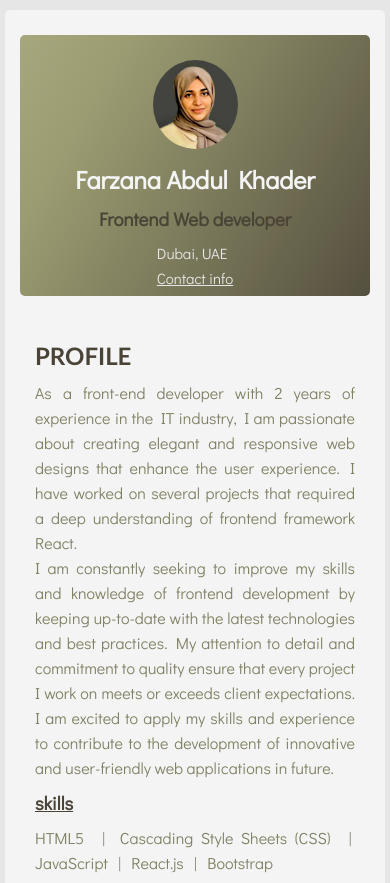
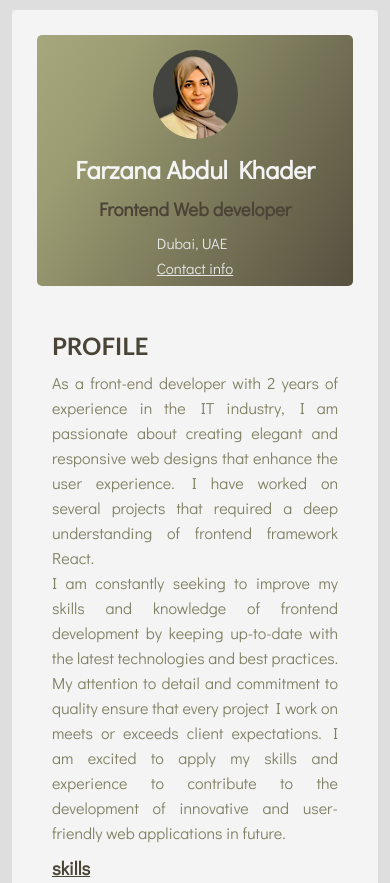
Before and after one commit to farzanabdulkhader/Online-Resume, a plain HTML site: page index.html in a window 390 px wide. Shown: the top 883 px of the page. Drawn offline with Linux system fonts and the light colour scheme; a web font is replaced by a local one.

Commit message:
Add files via upload

```diff
--- a/index.html
+++ b/index.html
@@ -31,7 +31,7 @@
         <section>
         <!-- ///////////////////////////////////////////////// -->
         <h2>PROFILE</h2>
-        <p>As a front-end developer with 2 years of experience in the IT industry,
+        <p class="justify">As a front-end developer with 2 years of experience in the IT industry,
             I am passionate about creating elegant and responsive web designs that
             enhance the user experience.
             <!-- My expertise includes building and maintaining
@@ -59,7 +59,7 @@
         <h3>IT Administrator</h3>
         <h5>Sohul Al Siji General Trading L.L.C&nbsp; &#8226; &nbsp;Dubai, UAE</h5>
         <h4>Jun 2017 - Jul 2019</h4>
-            <ul class="left-indent">
+            <ul class="left-indent justify">
                 <li>Troubleshoot and resolve technical issues related to hardware, software, and network connectivity.</li>
                 <li>Provides administrative support to company staff members and executives.</li>
                 <li>Managing correspondence, maintaining records, scheduling appointments, and performing other administrative tasks.</li>
@@ -74,7 +74,7 @@
         <h5>Regional IIT - India&nbsp; &#8226; &nbsp;Calicut, India</h5>
         <h4>Apr 2016 - May 2017</h4>
         <h5></h5>
-        <ul class="left-indent">
+        <ul class="left-indent justify">
             <li>Work under the guidance of senior web developers and are responsible for a range of tasks related to website and web application development.</li>
             <li>Collaborating with senior web developers to design and develop new website features and functionality</li>
             <li>Assisting in the debugging and troubleshooting of website issues.</li>
--- a/style.css
+++ b/style.css
@@ -3,7 +3,7 @@
     font-family: 'Didact Gothic', 'Trebuchet MS', 'Lucida /Sans Unicode', 'Lucida Grande', 'Lucida Sans', Arial, sans-serif;
     margin: 0;
     padding:0;
-    color: #808064
+    color: #808064;
 }
 
 body {background-color: #e6e6e6;}
@@ -16,7 +16,7 @@ body {background-color: #e6e6e6;}
 }
 
 main {
-    padding: 25px 20px;
+    padding: 25px 25px;
     border-radius: 5px;
     background-color: rgb(244, 244, 244);
     max-width: 860px;
@@ -33,6 +33,10 @@ header {
     padding: 5px;
 }
 
+.justify {
+    text-align: justify;
+}
+
 img {
     border-radius: 50%;
     margin: 10px 20px 10px 8px;
@@ -41,7 +45,6 @@ img {
 .name-picture {
     display: flex;
     flex-direction: row;
-    justify-content: flex-start;
     align-items: center;
 }
 
@@ -72,7 +75,7 @@ h2 {
 }
 
 p, li, a, td  {
-    text-align:justify;
+    text-align: left;
     line-height: 25px;
 }
 
@@ -159,19 +162,19 @@ footer > div {
 }
 }
 
-@media (max-width: 614px) {
+@media (max-width: 626px) {
 
     body {padding-bottom: 50px;}
 
     .container {
         padding: 0;
         margin-bottom: 50px;
-        border: 5px solid #e6e6e6;;
-        border-width: 10px 5px 0;
+        border: 5px solid #dedede;
+        border-width: 10px 12px 0;
     }
 
     main {
-        padding: 25px 15px;
+        padding: 25px 25px;
     }
 
     section {padding: 15px;}
@@ -179,21 +182,17 @@ footer > div {
     header {
         flex-direction: column;
         align-content: center;
-        border-radius: 5px;
-        padding: 5px;
+        padding: 5px 0;
     }
 
     img {
         border-radius: 50%;
-        margin: 20px 0 10px 0;
+        margin: 10px 0 10px 0;
     }
 
     .name-picture {
         width: 100%;
-        display: flex;
         flex-direction: column;
-        justify-content:flex-end;
-        align-items: center;
     }
 
     .name h1 {font-size: 25px;}
@@ -205,3 +204,9 @@ footer > div {
         padding: 10px;
     }
 }
+
+@media (max-width: 455px) {
+    td  {
+        line-height: 18px;
+    }
+}
```
Also changed, not shown: contact.html (+1 -0 lines).
